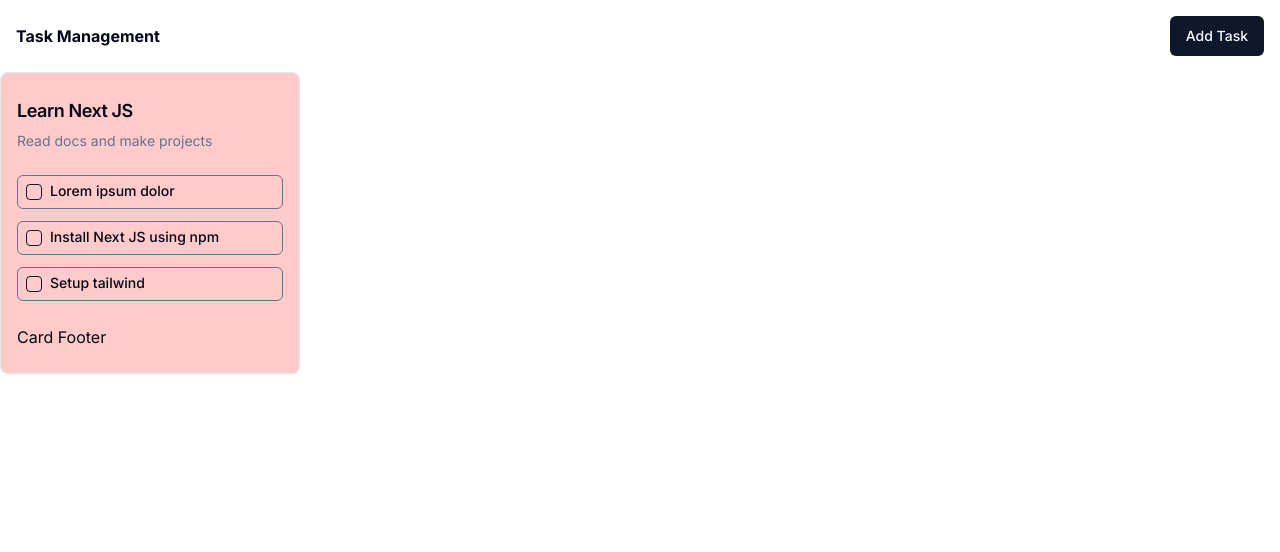
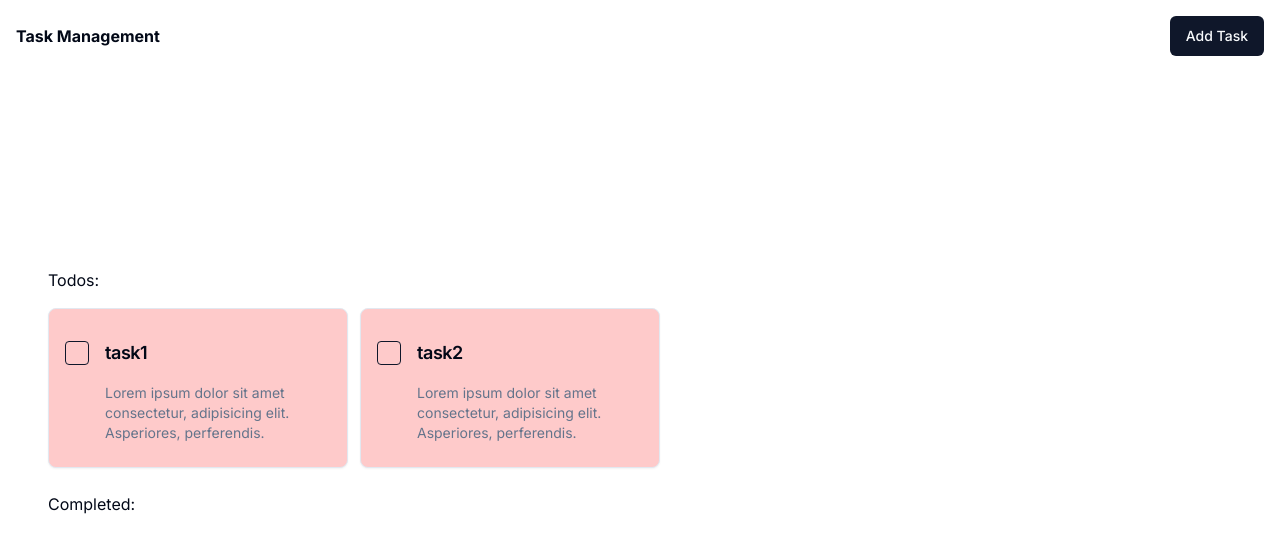
Before and after one commit to JohnRaves-Ranara/task-manager, a Next.js app: page / in a window 1280 px wide. Shown: the top 552 px of the page. Built offline with nearby package versions, Linux system fonts and the light colour scheme.

Commit message:
feat: added dashboard and header component, added taskCard component, added Todos and Completed component, added add task static functionality

```diff
--- a/src/app/globals.css
+++ b/src/app/globals.css
@@ -74,3 +74,12 @@
       @apply bg-background text-foreground;
     }
   }
+
+*{
+  margin: 0;
+  padding: 0;
+  box-sizing: border-box;
+}
+html, body{
+  overflow-x: hidden;
+}
--- a/src/app/page.tsx
+++ b/src/app/page.tsx
@@ -1,12 +1,51 @@
-import Image from "next/image";
-import Header from "../components/Header";
+"use client"
+import { useState } from "react";
+import TaskCard from "@/components/TaskCard";
+import Header from "@/components/Header";
 import Dashboard from "@/components/Dashboard";
 
+
 export default function Home() {
+
+  let taskList = [
+    {
+      title: "task1",
+      description: "Lorem ipsum dolor sit amet consectetur, adipisicing elit. Asperiores, perferendis.",
+      isChecked: false
+    },
+    {
+      title: "task2",
+      description: "Lorem ipsum dolor sit amet consectetur, adipisicing elit. Asperiores, perferendis.",
+      isChecked: false
+    },
+  ]
+
+  let completedTaskList:any[] = []
+
+  const [tasks, setTasks] = useState(taskList)
+  const [completedTasks, setCompletedTasks] = useState(completedTaskList)
+
+  const toggleCheckBox = (index:number) => {
+    let newTasks = [...tasks]
+    newTasks[index].isChecked = !newTasks[index].isChecked
+    setTasks(newTasks)
+  }
+
+  const addTask = (title:string, description:string, isChecked: boolean) => {
+    let newTask = {
+      title,
+      description,
+      isChecked
+    }
+    let newTasks = [...tasks]
+    newTasks.push(newTask)
+    setTasks(newTasks)
+  }
+
   return (
     <div>
-      <Header/>
-      <Dashboard/>
+      <Header addTask={addTask}/>
+      <Dashboard tasks={tasks} completedTasks={completedTasks} toggleCheckBox={toggleCheckBox}/>
     </div>
   );
 }
--- a/src/components/Completed.tsx
+++ b/src/components/Completed.tsx
@@ -0,0 +1,15 @@
+import TaskCard from "./TaskCard";
+
+const Completed = () => {
+  return (
+    <div className="px-12 space-y-4">
+      <h1>Completed:</h1>
+      <div className="flex gap-3">
+        {/* <TaskCard />
+        <TaskCard /> */}
+      </div>
+    </div>
+  );
+};
+
+export default Completed;
--- a/src/components/Dashboard.tsx
+++ b/src/components/Dashboard.tsx
@@ -1,40 +1,22 @@
-import {
-  Card,
-  CardContent,
-  CardDescription,
-  CardFooter,
-  CardHeader,
-  CardTitle,
-} from "@/components/ui/card";
-import { Label } from "@/components/ui/label"
-import { Checkbox } from "@/components/ui/checkbox"
+import React, { useState } from "react";
+import Completed from "./Completed";
+import TaskCard from "./TaskCard";
+import Todos from "./Todos";
+import Header from "./Header";
 
+type DashboardProps = {
+  tasks: any[]
+  completedTasks: any[]
+  toggleCheckBox: Function
+};
 
-export default function Dashboard() {
+const Dashboard = ({ tasks, completedTasks, toggleCheckBox}: DashboardProps) => {
   return (
-    <Card className="max-w-[300px] bg-red-200">
+      <div className="flex flex-col h-screen gap-6 items-start justify-center">
+        <Todos tasks={tasks} toggleCheckBox={toggleCheckBox}/>
+        <Completed />
+      </div>
+  );
+};
 
-      <CardHeader>
-        <CardTitle className="text-lg">Learn Next JS</CardTitle>
-        <CardDescription>Read docs and make projects</CardDescription>
-      </CardHeader>
-      <CardContent className="space-y-3">
-        <div className="p-2 border-[1px] border-solid border-muted-foreground space-x-2 flex items-start rounded-md">
-        <Checkbox/>
-        <Label>Lorem ipsum dolor</Label>
-        </div>
-        <div className="p-2 border-[1px] border-solid border-muted-foreground space-x-2 flex items-start rounded-md">
-        <Checkbox/>
-        <Label>Install Next JS using npm</Label>
-        </div>
-        <div className="p-2 border-[1px] border-solid border-muted-foreground space-x-2 flex items-start rounded-md">
-        <Checkbox/>
-        <Label>Setup tailwind</Label>
-        </div>
-      </CardContent>
-      <CardFooter>
-        <p>Card Footer</p>
-      </CardFooter>
-    </Card>
-  );
-}
+export default Dashboard;
--- a/src/components/Header.tsx
+++ b/src/components/Header.tsx
@@ -1,12 +1,16 @@
 import { Button } from "@/components/ui/button"
-import { ModeToggle } from "./ui/toggle-mode";
 
-export default function Header() {
+
+type HeaderProps = {
+  addTask: Function
+}
+
+export default function Header({addTask} : HeaderProps) {
   return (
-    <div className="flex justify-between py-4 px-4 w-screen items-center">
+    <div className="flex justify-between py-4 px-4 w-screen items-center fixed">
       <h1 className="font-bold text-base">Task Management</h1>
       {/* <button className="lg:hidden box-content p-1 rounded-lg border-black border-3 border-solid bg-blue-200 text-black text-base">Add Task</button> */}
-      <Button>Add Task</Button>
+      <Button onClick={() => addTask("todo 420", "Lorem ipsum dolor sit amet consectetur, adipisicing elit. Asperiores, perferendis.", false)}>Add Task</Button>
       {/* <div className="hidden lg:flex lg:gap-8 lg:items-center">
         <div>
           <h2 className="font-semibold text-lg">Raves</h2>
--- /dev/null
+++ b/src/components/TaskCard.tsx
@@ -0,0 +1,36 @@
+import {
+    Card,
+    CardContent,
+    CardDescription,
+    CardFooter,
+    CardHeader,
+    CardTitle,
+  } from "@/components/ui/card";
+  import { Checkbox } from "@/components/ui/checkbox"
+
+
+type TaskCardProps = {
+    index: number;
+    title: string;
+    description: string;
+    isChecked: boolean;
+    toggleCheckBox: Function;
+}
+
+const TaskCard = ({index, title, description, isChecked, toggleCheckBox} : TaskCardProps) => {
+  return (
+    <Card className="max-w-[300px] bg-red-200">
+      <CardHeader className="flex flex-row items-start gap-4">
+        <Checkbox checked={isChecked} onClick={() => toggleCheckBox(index)} className="size-6 mt-2"></Checkbox>
+        <div className="space-y-4">
+          <CardTitle className="text-lg">{title}</CardTitle>
+          <CardDescription>
+            {description}
+          </CardDescription>
+        </div>
+      </CardHeader>
+    </Card>
+  );
+};
+
+export default TaskCard
--- a/src/components/Todos.tsx
+++ b/src/components/Todos.tsx
@@ -0,0 +1,23 @@
+import TaskCard from "./TaskCard";
+
+type TodosProps = {
+  tasks: any[]
+  toggleCheckBox: Function
+}
+
+const Todos = ({tasks, toggleCheckBox} : TodosProps) => {
+  return (
+    <div className="px-12 space-y-4">
+      <h1>Todos:</h1>
+      <div className="flex gap-3">
+        {tasks.map((task, index)=> {
+          return (
+            <TaskCard index={index} title={task.title} description={task.description} isChecked={task.isChecked} toggleCheckBox={toggleCheckBox}/>
+          )
+        })}
+      </div>
+    </div>
+  );
+};
+
+export default Todos;
```
